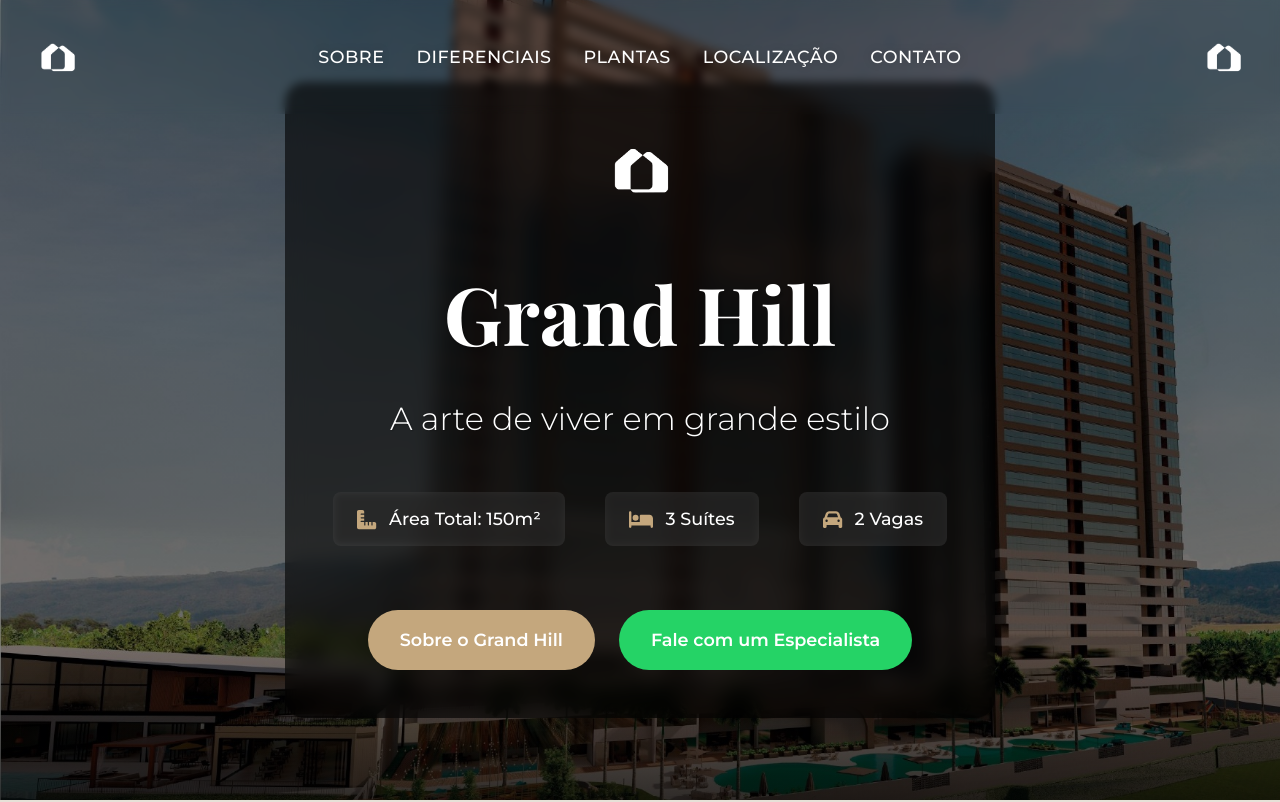
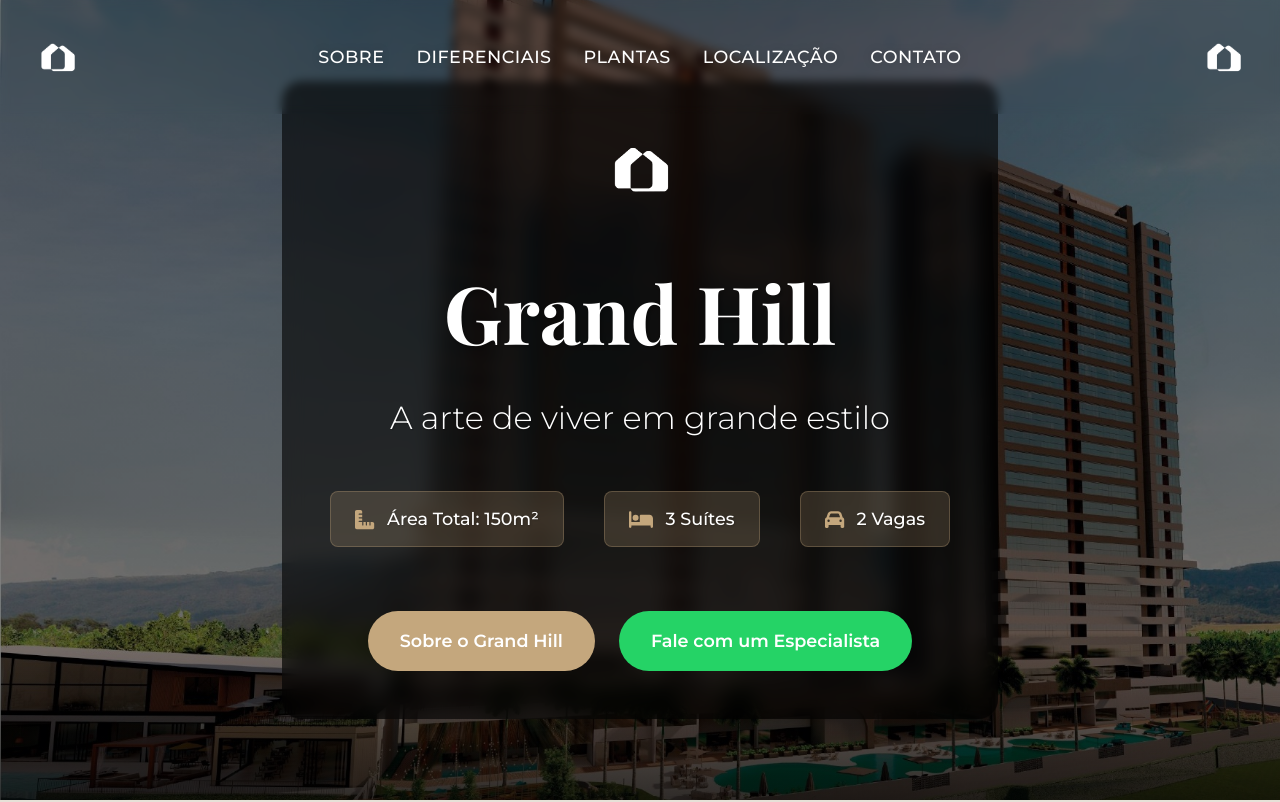
Before and after one commit to vitinpicademel/landing-grand-hill-next, a Next.js app: page / in a window 1280 px wide. Shown: the top 802 px of the page. Built offline with nearby package versions, Linux system fonts and the light colour scheme; a web font is replaced by a local one.

Commit message:
Fix: Ajustando cores e animação dos botões na seção Hero

```diff
--- a/src/app/globals.css
+++ b/src/app/globals.css
@@ -215,16 +215,30 @@ h1, h2, h3 {
   justify-content: center;
   gap: 2.5rem;
   margin: 1rem 0;
+  opacity: 0;
+  animation: fadeIn 1s ease forwards 0.5s;
+}
+
+@keyframes fadeIn {
+  from {
+    opacity: 0;
+    transform: translateY(20px);
+  }
+  to {
+    opacity: 1;
+    transform: translateY(0);
+  }
 }
 
 .feature {
   display: flex;
   align-items: center;
   gap: 0.8rem;
-  background: rgba(255, 255, 255, 0.1);
+  background: rgba(196, 167, 125, 0.2);
   padding: 0.8rem 1.5rem;
   border-radius: 8px;
   backdrop-filter: blur(5px);
+  border: 1px solid rgba(196, 167, 125, 0.3);
 }
 
 .feature-icon {
@@ -235,6 +249,8 @@ h1, h2, h3 {
 .feature span {
   font-size: 1.1rem;
   font-weight: 500;
+  color: var(--light-color);
+  text-shadow: 1px 1px 2px rgba(0, 0, 0, 0.2);
 }
 
 .hero-buttons {
```
